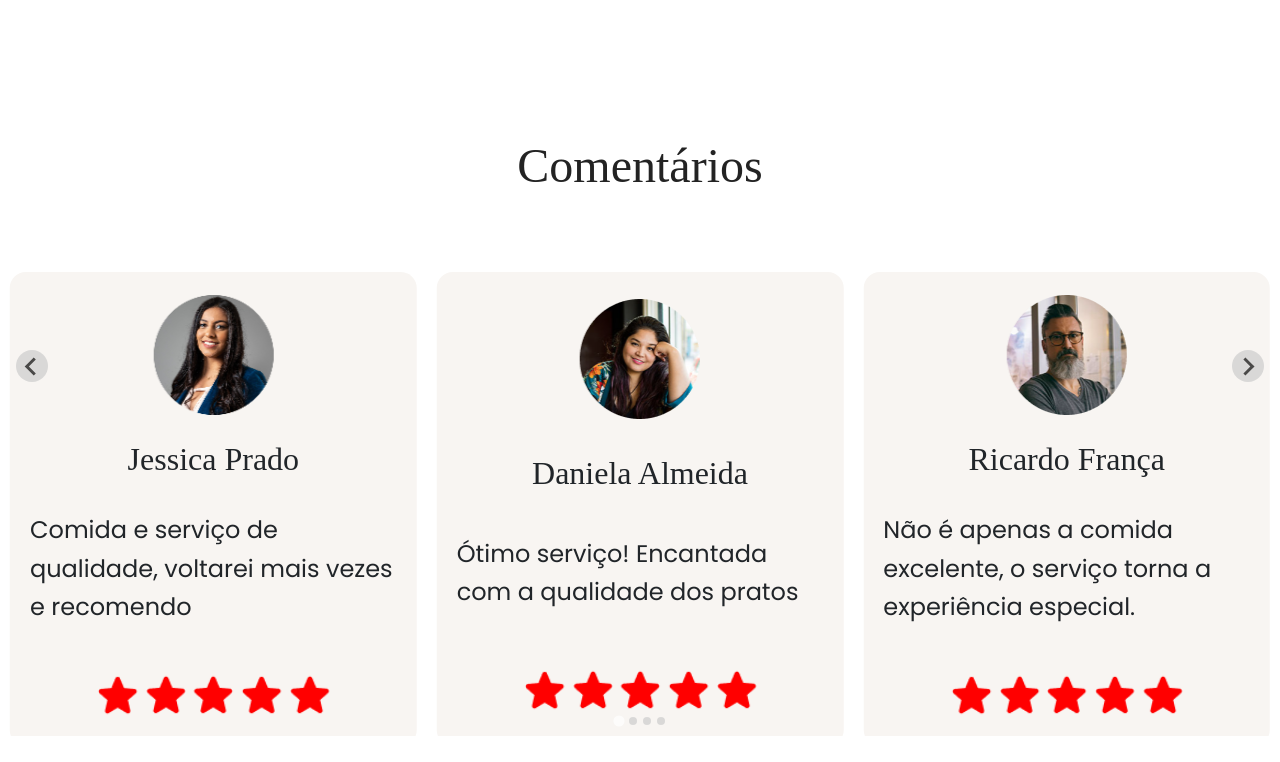
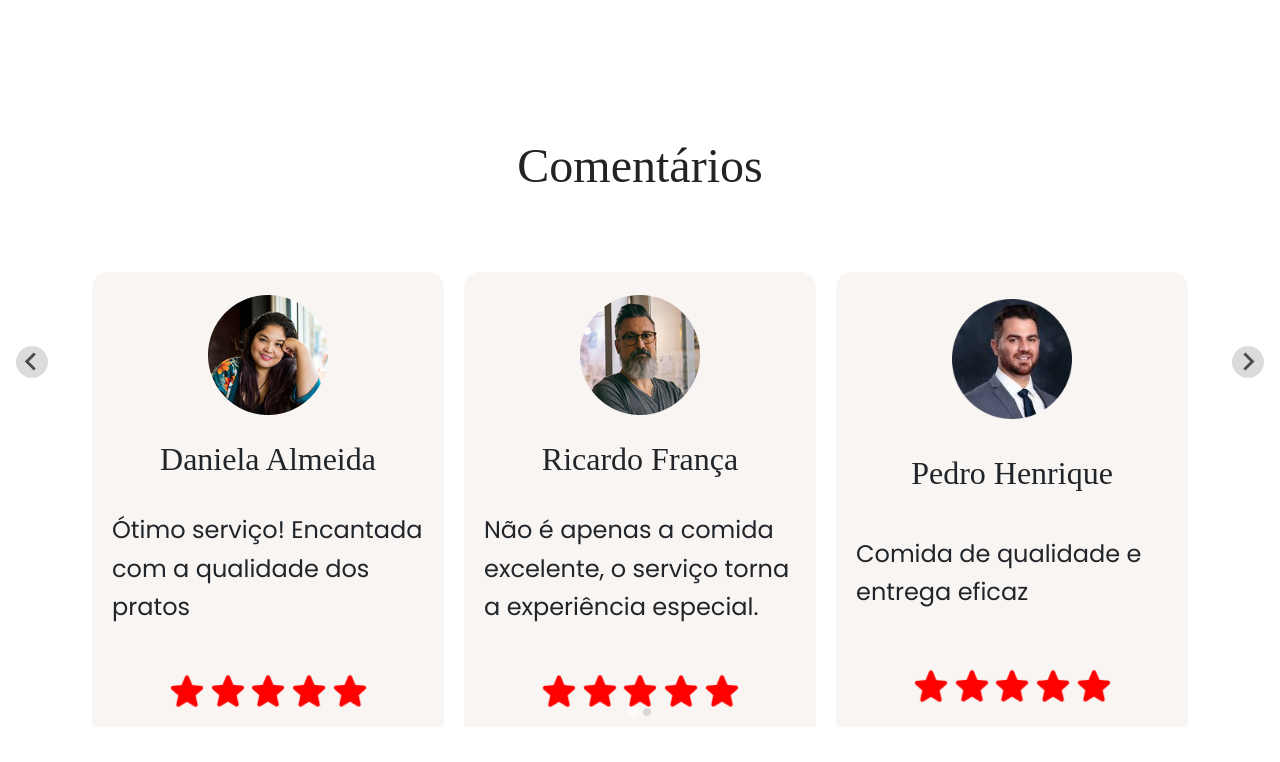
Before and after one commit to VRocca10/landing_page_oriental, a website: page index.html in a window 1280 px wide. Shown: the part 2134-2896 px from the top of the page. Drawn offline with nearby package versions, Linux system fonts and the light colour scheme; a web font is replaced by a local one.

Commit message:
atualizando

```diff
--- a/index.html
+++ b/index.html
@@ -199,6 +199,7 @@
 
     <section class="splide" aria-label="Splide Basic HTML Example">
         <h2 class="title">Comentários</h2>
+        <div class="container">
             <div class="splide__track">
                 <ul class="splide__list">
                     <li class="splide__slide">
@@ -235,6 +236,8 @@
                     </li>
                 </ul>
             </div>
+        </div>
+
     </section>
 
     <section class="faq">
--- a/js/script.js
+++ b/js/script.js
@@ -1,7 +1,15 @@
 var splide = new Splide( '.splide', {
     type   : 'loop',
     perPage: 3,
-    focus  : 'center',
+
+    breakpoints: {
+		768: {
+			perPage: 2,
+        },
+        425: {
+            perPage:1,
+        },
+    },
 } );
 
 splide.mount();
--- a/main.css
+++ b/main.css
@@ -426,6 +426,11 @@ section {
                 display: flex;
                 align-self: anchor-center;
             }
+
+            img {
+                display: flex;
+                align-self: flex-start;
+            }
         }
     }
 
--- /dev/null
+++ b/package.json
@@ -0,0 +1,5 @@
+{
+  "dependencies": {
+    "@splidejs/splide-extension-auto-scroll": "^0.5.3"
+  }
+}
```
Also changed, not shown: 2 other files. Lines whose indentation alone changed are shown as unchanged.
